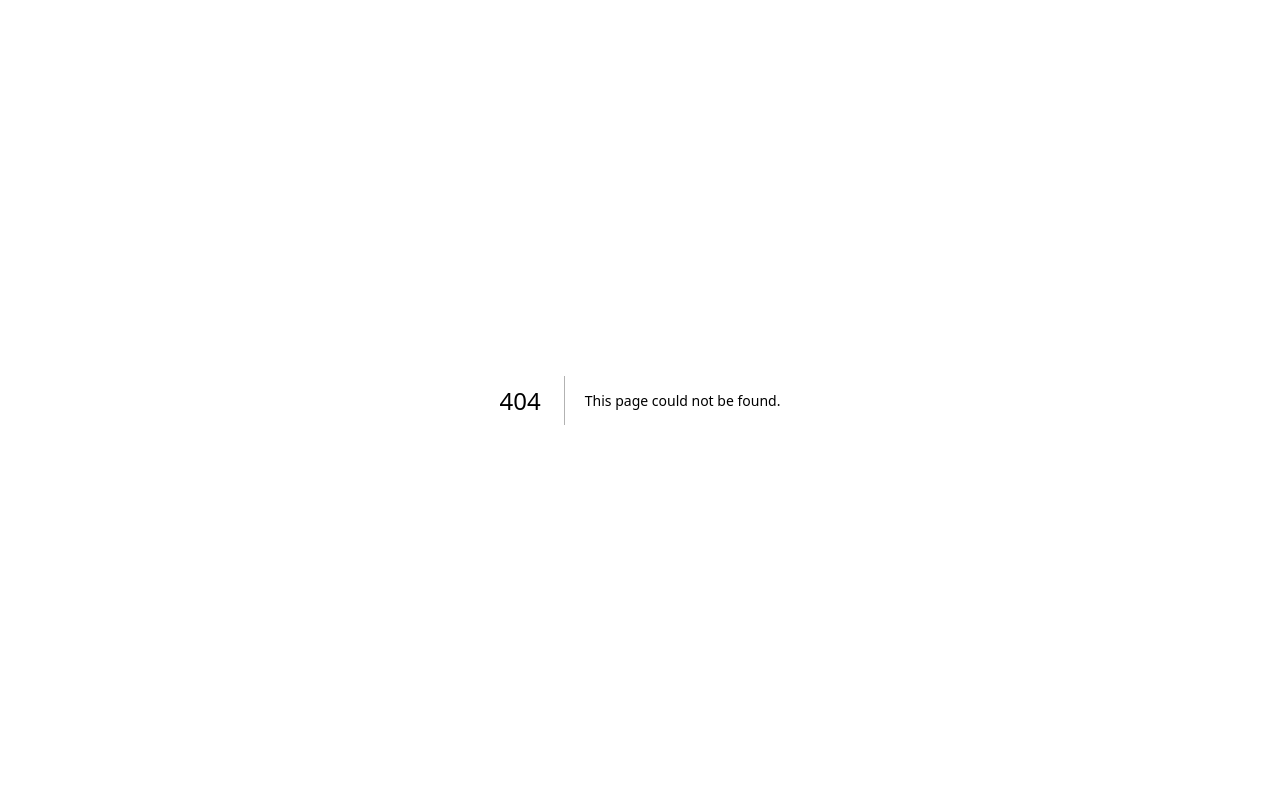
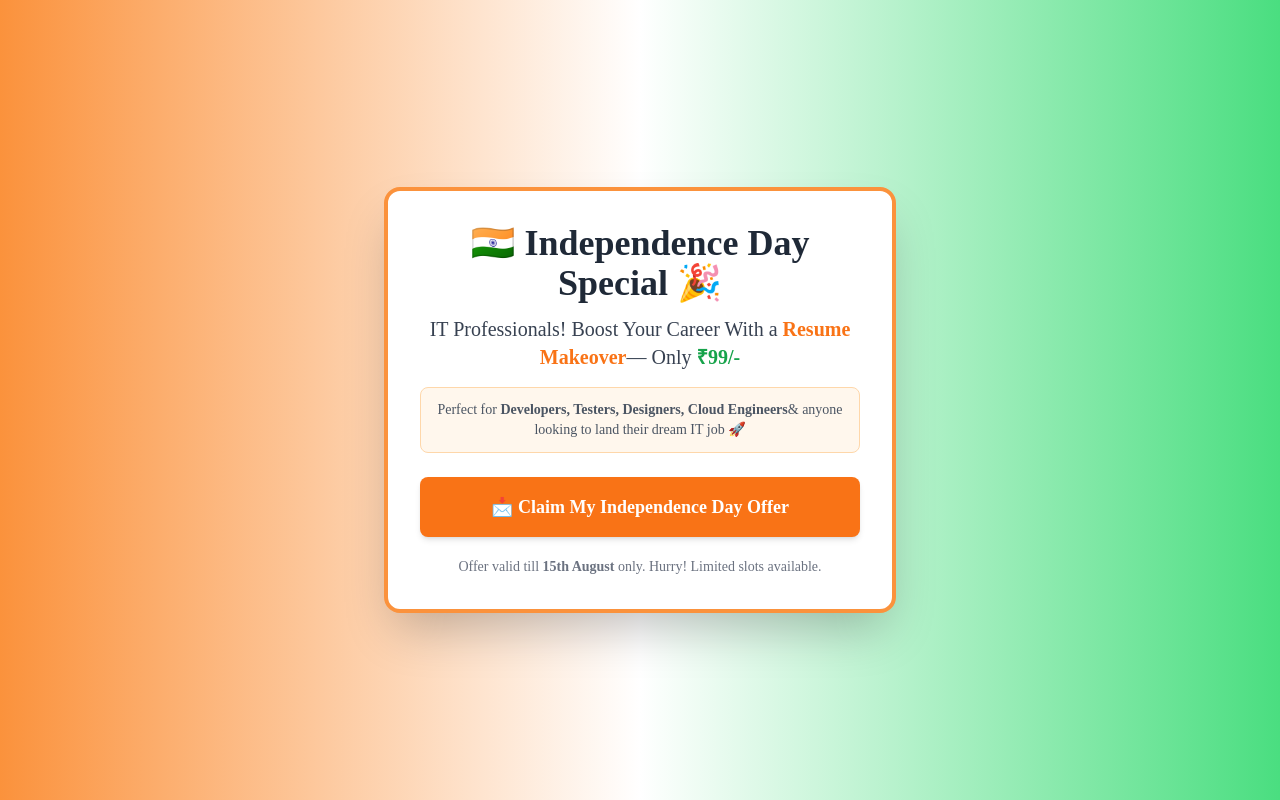
Before and after one commit to ps1437/portfolio-app, a Next.js app: page /offers in a window 1280 px wide. Before the commit this address had no page. Built offline with nearby package versions, Linux system fonts and the light colour scheme.

Commit message:
added independent day sale

```diff
--- /dev/null
+++ b/src/pages/offers/index.tsx
@@ -0,0 +1,66 @@
+"use client";
+import { motion } from "framer-motion";
+
+export default function IndependenceDaySale() {
+  const handleSubmit = (e) => {
+    e.preventDefault();
+    const subject = "Resume Review Request";
+    const body = `Hi Praveen,%0A%0AI have attached my resume. Please review.%0A%0AThank you.`;
+    window.location.href = `mailto:praveen369soni@gmail.com?subject=${encodeURIComponent(subject)}&body=${body}`;
+  };
+
+  return (
+    <div className="min-h-screen bg-gradient-to-r from-orange-400 via-white to-green-400 flex items-center justify-center p-4 relative overflow-hidden">
+
+      <div className="absolute top-0 left-0 w-full h-full pointer-events-none opacity-30 animate-pulse">
+      </div>
+
+      <motion.div
+        initial={{ opacity: 0, y: 30 }}
+        animate={{ opacity: 1, y: 0 }}
+        transition={{ duration: 0.8 }}
+        className="bg-white rounded-2xl shadow-2xl p-8 max-w-lg w-full text-center border-4 border-orange-400"
+      >
+        <motion.h1
+          initial={{ scale: 0.9 }}
+          animate={{ scale: 1 }}
+          transition={{ duration: 0.5 }}
+          className="text-4xl font-extrabold text-gray-800"
+        >
+          🇮🇳 Independence Day Special 🎉
+        </motion.h1>
+
+        <p className="mt-3 text-xl text-gray-700 font-medium">
+          IT Professionals! Boost Your Career With a{" "}
+          <span className="text-orange-500 font-bold">Resume Makeover</span>
+          — Only <span className="text-green-600 font-bold">₹99/-</span>
+        </p>
+
+        <div className="mt-4 p-3 bg-orange-50 border border-orange-200 rounded-lg text-sm text-gray-600">
+          Perfect for <span className="font-semibold">Developers, Testers, Designers, Cloud Engineers</span>
+          & anyone looking to land their dream IT job 🚀
+        </div>
+
+        <motion.form
+          onSubmit={handleSubmit}
+          className="mt-6 flex flex-col gap-4"
+          initial={{ opacity: 0 }}
+          animate={{ opacity: 1 }}
+          transition={{ delay: 0.4 }}
+        >
+          <button
+            type="submit"
+            className="bg-orange-500 text-white py-4 rounded-lg hover:bg-orange-600 transition duration-300 font-bold text-lg shadow-md hover:shadow-lg"
+          >
+            📩 Claim My Independence Day Offer
+          </button>
+        </motion.form>
+
+        <p className="mt-5 text-sm text-gray-500">
+          Offer valid till <span className="font-semibold">15th August</span> only.
+          Hurry! Limited slots available.
+        </p>
+      </motion.div>
+    </div>
+  );
+}
```
